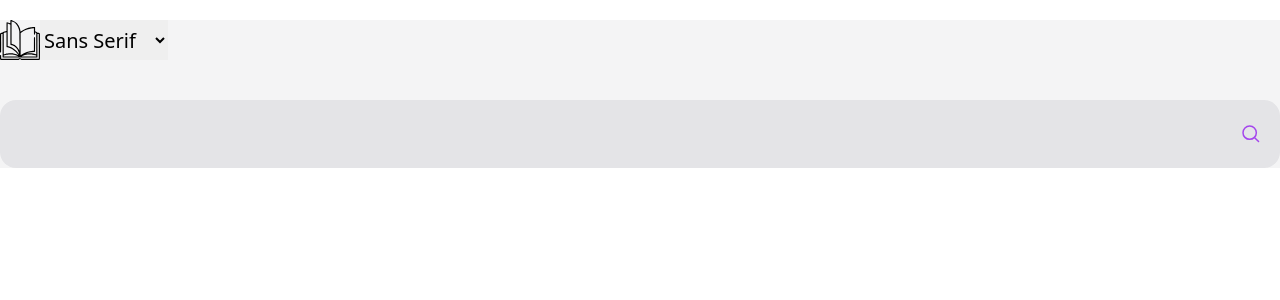
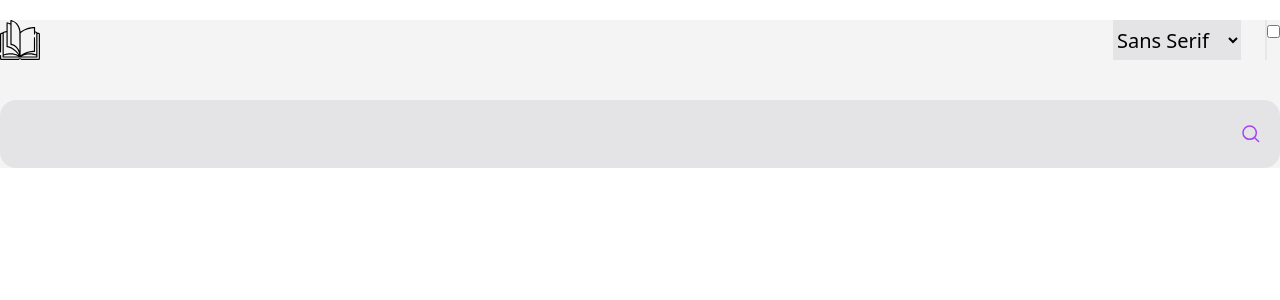
Before and after one commit to Mike-is-coding/Dictionary-Web-App, a Next.js app: page /QuerySection in a window 1280 px wide. Shown: the top 300 px of the page. Built offline with nearby package versions, Linux system fonts and the light colour scheme.

Commit message:
Changed query section layout

```diff
--- a/pages/QuerySection.tsx
+++ b/pages/QuerySection.tsx
@@ -46,7 +46,7 @@ const QuerySection: React.FC<Props> = ({
   return (
     <>
       <section className="bg-zinc-100">
-        <div className="flex items-center my-5" id="Page-Options">
+        <div className="flex flex-row justify-between items-center my-5" id="Page-Options">
           <svg
             version="1.0"
             xmlns="http://www.w3.org/2000/svg"
@@ -102,13 +102,23 @@ c-20 17 -40 21 -92 21 -87 0 -281 -17 -404 -35 -447 -66 -921 -260 -1259 -516
               />
             </g>
           </svg>
+          <div className="flex divide-x-2">
+            <div className="mr-3">
               <label id="Font-Selection">
-            <select className="w-32 h-10 text-xl">
+                <select className="w-32 h-10 bg-zinc-200 text-xl bg-white">
                   <option value="Sans Serif">Sans Serif</option>
                   <option value="Serif">Serif</option>
                   <option value="Mono">Mono</option>
                 </select>
               </label>
+            </div>
+            <div className="ml-3">
+              <label className="switch">
+                <input type="checkbox" />
+                <span className="slider round"></span>
+              </label>
+            </div>
+          </div>
         </div>
         <div className="flex my-10 rounded-2xl bg-zinc-200 p-5" id="Searchbox">
           <input
```
Lines whose indentation alone changed are shown as unchanged.
